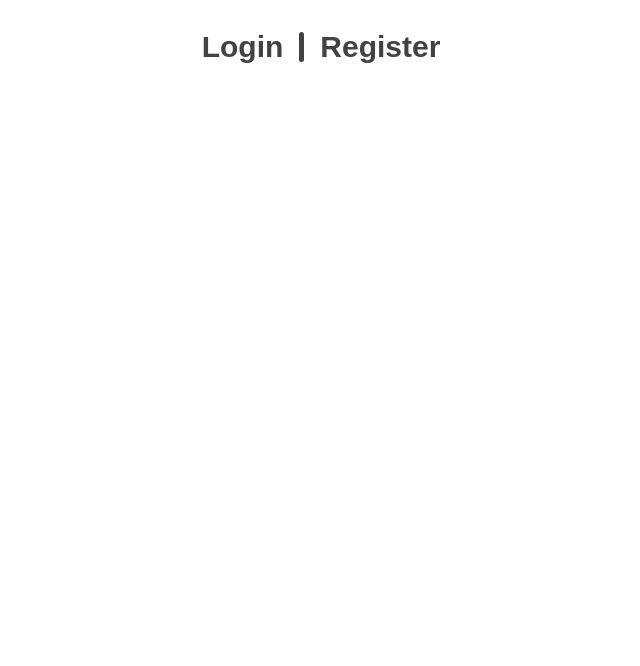
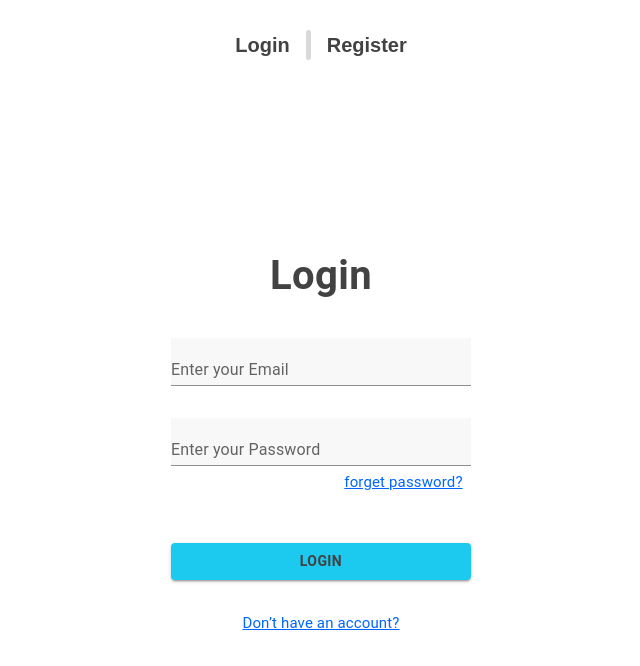
Before and after one commit to bodyXR/ontic, a React (Vite) app: page /auth in a window 1280 px wide. Shown: the top 666 px of the page, without its empty margins (319-959 px from the left). Built offline with nearby package versions, Linux system fonts and the light colour scheme.

Commit message:
edit the config

```diff
--- a/src/App.jsx
+++ b/src/App.jsx
@@ -16,9 +16,10 @@ const App = () => {
       <Route path="/get-started-1" element={<GetStarted1 />} />
       <Route index element={<GetStarted1 />} />
       <Route path="/get-started-2" element={<GetStarted2 />} />
-      <Route path="/auth" element={<AuthLayout/>}>
-      <Route path="/auth/login" element={<Login />} />
-      <Route path="/auth/register" element={<Register />} />
+      <Route path="/auth" element={<AuthLayout />}>
+        <Route index element={<Login />} />
+        <Route path="/auth/login" element={<Login />} />
+        <Route path="/auth/register" element={<Register />} />
       </Route>
       <Route path="/home" element={<Home />} />
       <Route path="/courses" element={<Courses />} />
--- a/src/componenets/GetStartedContainer2.jsx
+++ b/src/componenets/GetStartedContainer2.jsx
@@ -37,7 +37,7 @@ const GetStartedContainer2 = () => {
       <Stack sx={{flexDirection:'row',flexWrap:'wrap',gap:'10px',mt:'20px',justifyContent:'center'}}>
         {interests.map((el)=><Cell name={el}/>)}
       </Stack>
-      <ButtonWithArrow path='/login' color={'#1E1E1E'} bg={'#fff'}/>
+      <ButtonWithArrow path='/auth' color={'#1E1E1E'} bg={'#fff'}/>
     </Stack>
   );
 };
--- a/src/componenets/LoginlayoutRegister.jsx
+++ b/src/componenets/LoginlayoutRegister.jsx
@@ -29,7 +29,7 @@ const LoginlayoutRegister = () => {
         style={{
           width: "5px",
           height: "30px",
-          backgroundColor: "#424242",
+          backgroundColor: "#D9D9D9",
           borderRadius: "10px",
         }}
       ></div>
--- a/src/componenets/SNavigationElement.jsx
+++ b/src/componenets/SNavigationElement.jsx
@@ -2,7 +2,7 @@ import { styled } from '@mui/material';
 import { NavLink } from 'react-router-dom';
 
 const SNavigationElement = styled(NavLink)(() => ({
-  fontSize: 30,
+  fontSize: '20px',
   fontFamily:"Arial",
   fontWeight: 'bold',
   textTransform: "capitalize",
--- a/src/pages/Login.jsx
+++ b/src/pages/Login.jsx
@@ -11,7 +11,7 @@ const Login = () => {
       <Stack
         sx={{
           width: "100vw",
-          height: "100vh",
+          height: "95vh",
           bgcolor: "#FFFFFF",
           display: "flex",
           alignItems: "center",
@@ -52,7 +52,7 @@ const Login = () => {
             flexDirection: "column",
             alignItems: "center",
             justifyContent: "space-between",
-            gap: "4rem",
+            gap: "2rem",
           }}
         >
           <ButtonComponent text={"Login"} />
```
